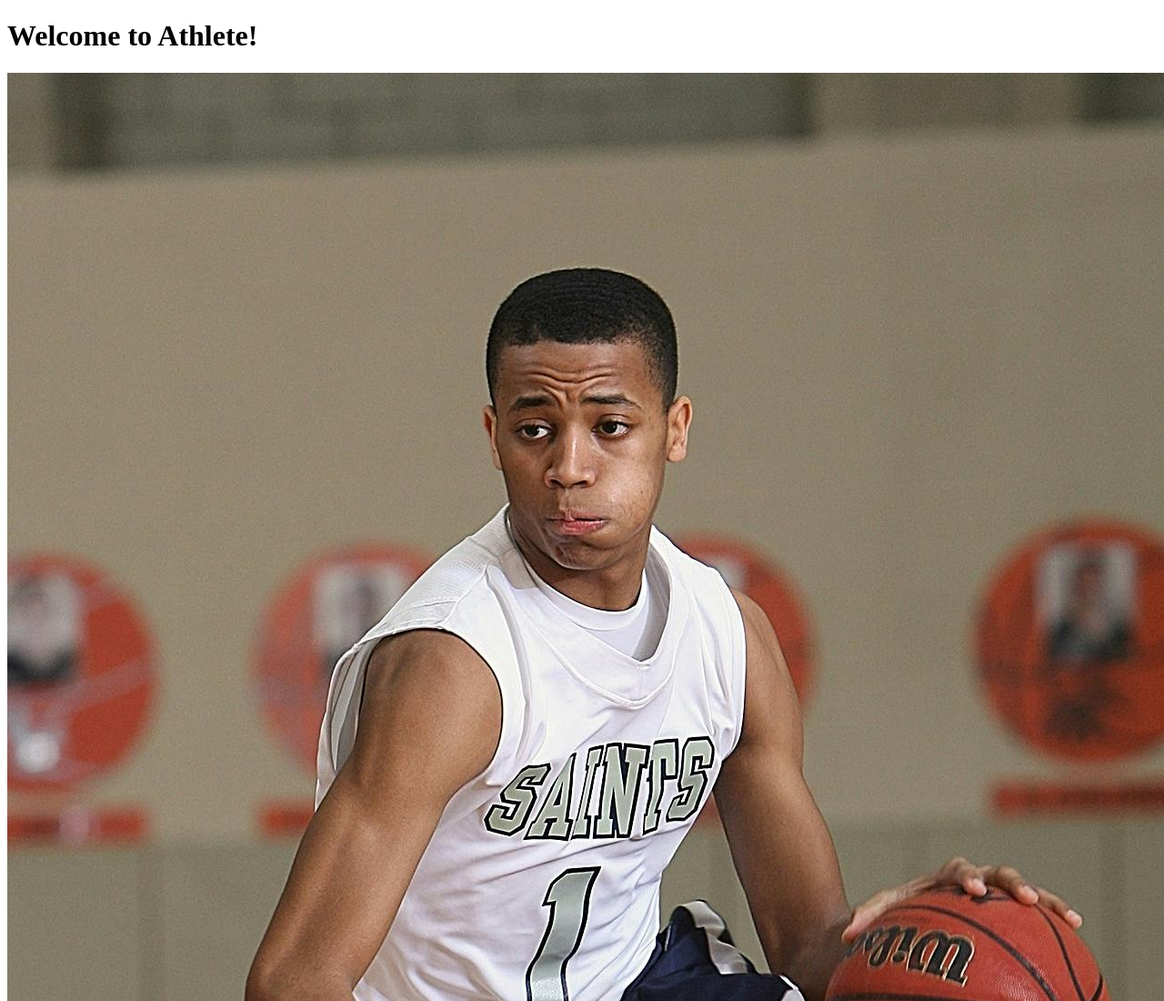
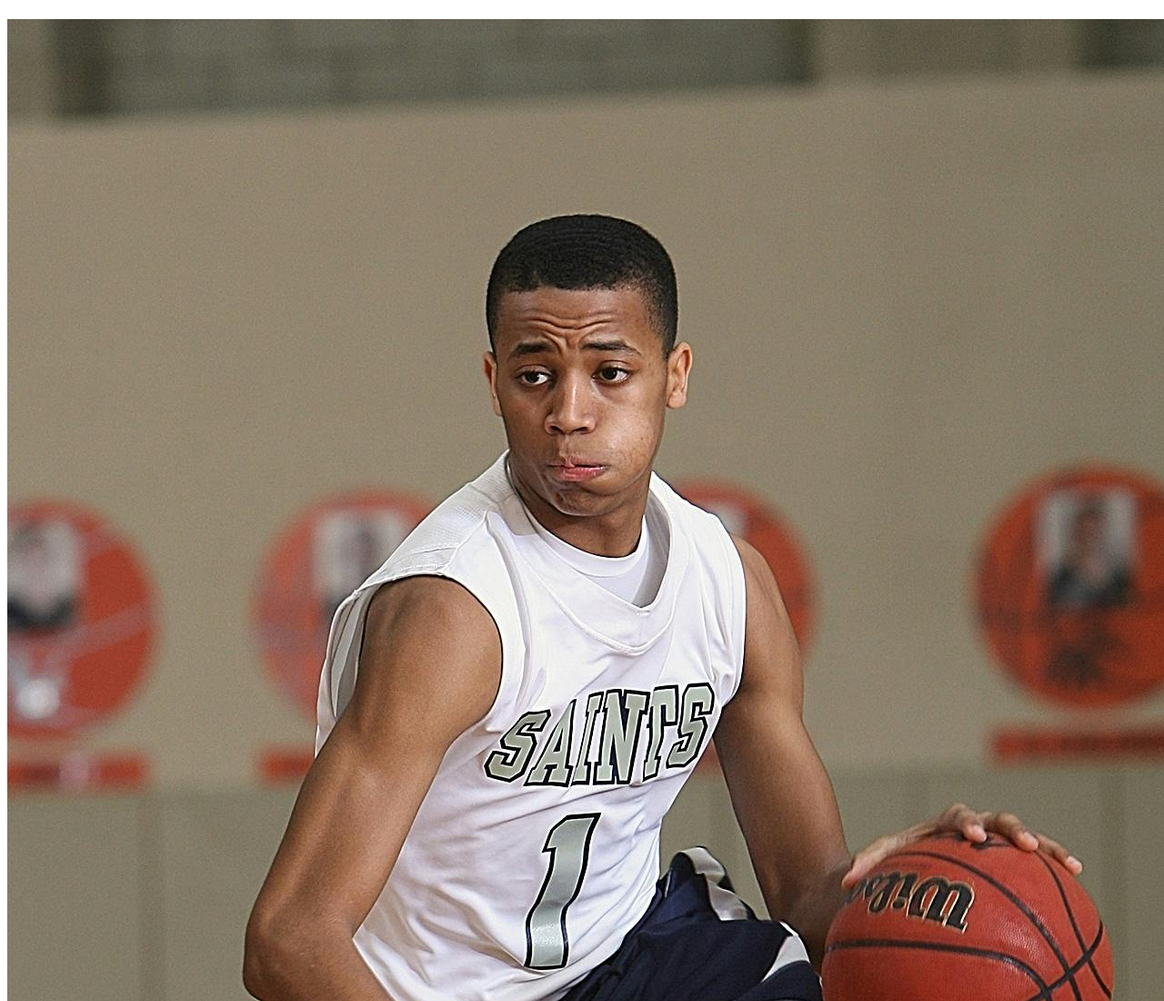
Before and after one commit to storyroad/athlete, a plain HTML site: page index.html in a window 1280 px wide. Shown: the top 1100 px of the page at 91% size. Drawn offline with Linux system fonts and the light colour scheme.

Commit message:
Update index.html

```diff
--- a/index.html
+++ b/index.html
@@ -4,7 +4,7 @@
   <title>Athlete</title>
 </head>
 <body>
-  <h1>Welcome to Athlete!</h1>
+  <h1></h1>
   <img src="pexels-pixabay-220383.jpg" alt="Athlete image">
 </body>
 </html>
```
